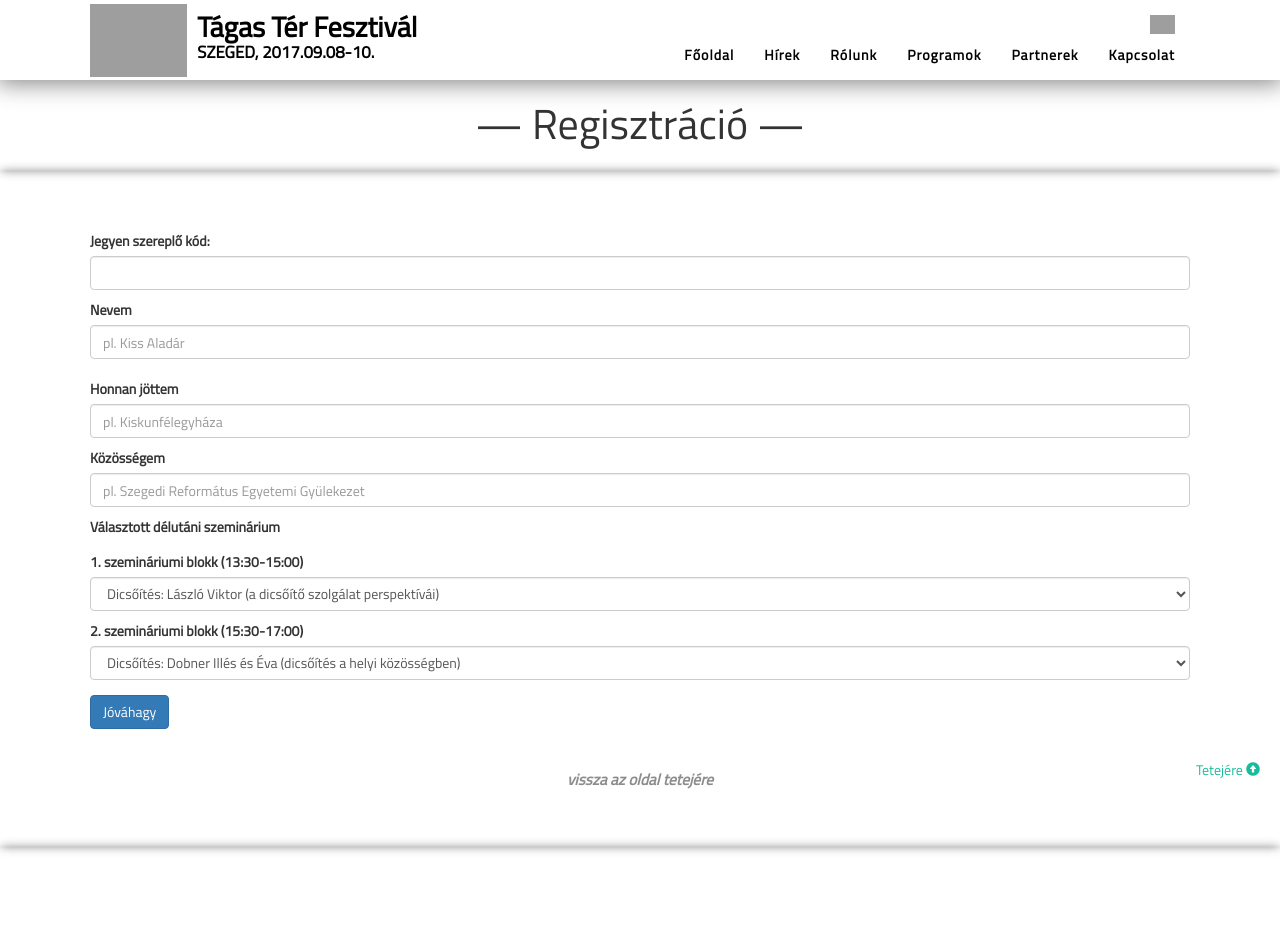
After one commit to takgab99/tagast, a PHP site: page /tagaster/regisztracio.php in a window 1280 px wide. The commit adds this page. Shown: the top 934 px of the page. Run offline with PHP 8.4, Linux system fonts and the light colour scheme; some libraries are stand-ins or nearby versions; grey boxes are pictures that could not be loaded.

Commit message:
Added register form.

```diff
--- a/css/freelancer.css
+++ b/css/freelancer.css
@@ -69,7 +69,21 @@ hr.star-primary:after {
     margin: 0 auto;
 }
 
+/* Registration section and page ---> */
+#registration .ticket-id-lg {
+    padding: .5rem 1rem;
+    font-size: 3.25rem;
+    line-height: 1;
+    border-radius: .3rem;
+    height: 56px;
+    text-align: center;
+}
 
+.registration-page #register-form label {
+    margin-top: 10px;
+}
+
+/* <-- Registration page */
 
 
 #portfolio .portfolio-item {
--- /dev/null
+++ b/regisztracio.php
@@ -0,0 +1,98 @@
+<?php
+include_once("connect.php");
+include("lib.php");
+?>
+
+<!DOCTYPE html>
+<html lang="en" class="fix-page registration-page">
+
+<head>
+    <link href='js/jquery-ui-1.9.2/css/custom-theme/jquery-ui-1.9.2.custom.min.css' rel='stylesheet' type='text/css'>
+    <?php getHead(); ?>
+    <!--<script src="js/programok.js"></script>-->
+    <script src="js/jquery-ui-1.9.2/js/jquery-ui-1.9.2.custom.min.js"></script>
+    <script src="js/jqBootstrapValidation.js"></script>
+    <script src="js/regisztracio.js"></script>
+</head>
+
+<style>
+	.ui-accordion-content{
+    height: auto !important;
+	}
+</style>
+
+<body id="page-top" class="index">
+
+<?php
+// Load navbar
+getNavBar();
+getCounter();
+
+?>
+<!-- Title -->
+<section id="registration-title" class="title">
+	<div class="container">
+        <div class="row">
+            <div class="col-lg-12 text-center">
+                <h2>— Regisztráció —</h2>
+            </div>
+        </div>
+    </div>
+</section>
+<!-- -->
+
+<?php
+$ticket_id = isset($_POST['ticket-pre-register']) ? $_POST['ticket-pre-register'] : '';
+?>
+<section class="fix-section">
+    <div class="container">
+        <div id="register-success"></div>
+        <div class="row">
+            <form id="register-form">
+                <div class="form-group">
+                    <label for="ticket-register-id">Jegyen szereplő kód:</label>
+                    <input type="text" class="form-control ticket-id-lg" id="ticket-register-id" value="<?php print $ticket_id; ?>">
+                    <label for="ticket-register-name">Nevem</label>
+                    <input type="text" class="form-control ticket-id-lg" id="ticket-register-name" placeholder="pl. Kiss Aladár">
+                    <p class="help-block text-danger"></p>
+                    <label for="ticket-register-city">Honnan jöttem</label>
+                    <input type="text" class="form-control ticket-id-lg" id="ticket-register-city" placeholder="pl. Kiskunfélegyháza">
+                    <label for="ticket-register-community">Közösségem</label>
+                    <input type="text" class="form-control ticket-id-lg" id="ticket-register-community" placeholder="pl. Szegedi Református Egyetemi Gyülekezet">
+                    <label for="sel1">Választott délutáni szeminárium</label><br>
+                    <label for="sel1">1. szemináriumi blokk (13:30-15:00)</label>
+                    <select class="form-control" id="ticket-register-first-seminar">
+                        <option value="laszlo">Dicsőítés: László Viktor (a dicsőítő szolgálat perspektívái)</option>
+                        <option value="matt">Evangelizáció: Matt Edwards (kihívások az evangelizációban)</option>
+                        <option value="puski">Gyülekezetalapítás és közösségszervezés: Püski Dániel (nemzetközi impulzusok)</option>
+                        <option value="gal">Szeretetszolgálat: Gál Dávid (globális távlatok)</option>
+                    </select>
+                    <label for="sel1">2. szemináriumi blokk (15:30-17:00)</label>
+                    <select class="form-control" id="ticket-register-second-seminar">
+                        <option value="dobner">Dicsőítés: Dobner Illés és Éva (dicsőítés a helyi közösségben)</option>
+                        <option value="matt">Evangelizáció: Matt Edwards (egyéni evangelizáció)</option>
+                        <option value="sipos">Gyülekezetalapítás és közösségszervezés: Sipos Márk (helyi dimenziók)</option>
+                        <option value="botar">Szeretetszolgálat: Botár Balázs (helyi kezdeményezések)</option>
+                    </select>
+                </div>
+                <button type="submit" class="btn btn-primary">Jóváhagy</button>
+            </form>
+        </div>
+
+        <div class="row">
+            <div class="page-scroll text-center link-to-top">
+                <a href="#page-top">vissza az oldal tetejére</a>
+            </div>
+        </div>
+    </div>
+</section>
+
+
+<div id="go-top"><a href="#top">Tetejére <span class="glyphicon glyphicon-circle-arrow-up" aria-hidden="true"></span></a></div>
+
+<?php
+getContactSection();
+?>
+
+</body>
+</html>
```
Also changed, not shown: index.php (+27 -2 lines), js/contact_me.js (+6 -6 lines), js/regisztracio.js (added, +91 -0 lines), register_submit.php (added, +39 -0 lines).
